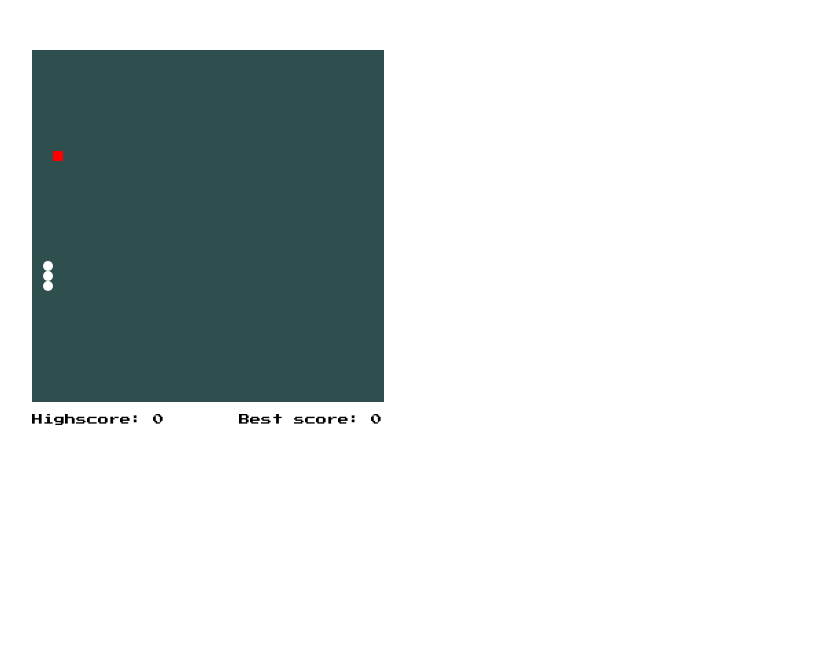
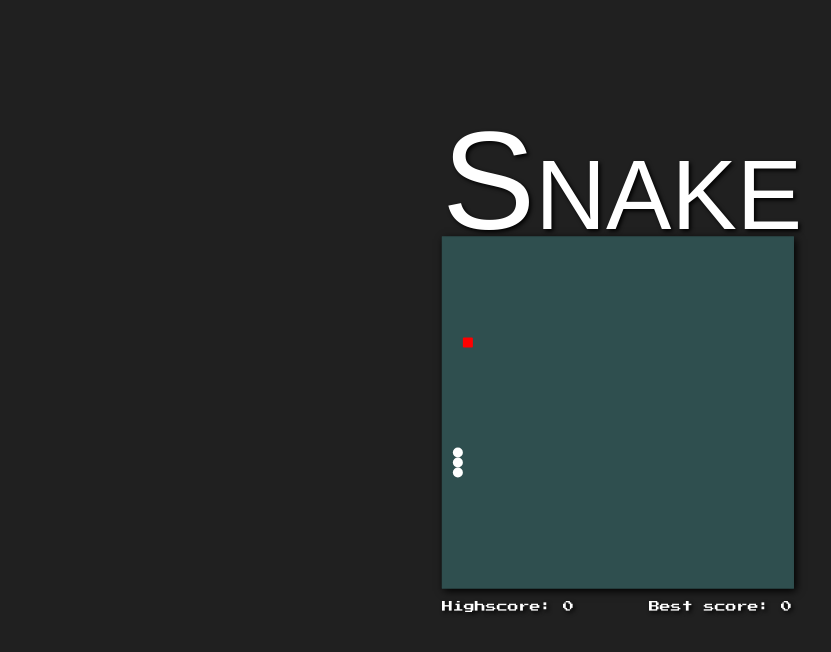
Before and after one commit to samvk/snake, a plain HTML site: page index.html in a window 1280 px wide. Shown: the whole page, without its empty margins (18-849 px from the left). Drawn offline with Linux system fonts and the light colour scheme; a web font is replaced by a local one.

Commit message:
update display

```diff
--- a/css/style.scss
+++ b/css/style.scss
@@ -2,25 +2,42 @@
 
 $boxSize: 350px;
 
+body {
+	background-color: #202020;
+}
+
+h1 {
+    font: small-caps 140px/.8 'Geo', sans-serif;
+    color: #FFFFFF;
+    text-align: center;
+    text-shadow: 2px 2px 4px #000000;
+}
+
+#game-container {
+	position: absolute;
+	top: 46%;
+	left: 50%;
+	transform: translate(-50%, -50%);
+}
+
 #box {
     $darkgreen: #2f4f4f;
+	box-shadow: 2px 2px 8px #000000;
 
 	position: relative;
 	overflow: hidden;
     background-color: $darkgreen;
     border: 1px solid $darkgreen;
-	margin: 0 auto;
-	margin-top: 50px;
-	margin-left: 50px;
 	width: $boxSize;
 	height: $boxSize;
 }
 
 #highscore-box {
 	font: 11px 'Press Start 2P', cursive;
+	text-shadow: 2px 2px 4px #000000;
+	color: white;
 	width: $boxSize;
 	margin-top: 12px;
-	margin-left: 50px;
 
 	p {
         &:first-child {
--- a/index.html
+++ b/index.html
@@ -13,6 +13,7 @@
 	<link rel="icon" href="img/icon/favicon.ico" type="image/x-icon">
 
     <!-- Custom Fonts -->
+    <link href='https://fonts.googleapis.com/css?family=Geo' rel='stylesheet' type='text/css'>
     <link href='https://fonts.googleapis.com/css?family=Press+Start+2P' rel='stylesheet' type='text/css'>
 
     <!-- Custom CSS -->
@@ -21,6 +22,10 @@
 </head>
 
 <body>
+
+	<div id="game-container">
+
+        <h1>Snake</h1>
 
 		<div id="box">
 			<div class="apple"></div>
@@ -35,6 +40,8 @@
 			<p>Best score: <span class="bestscore">0</span></p>
 		</div>
 
+	</div>
+
     <!--**************************************************-->
 
     <!-- jQuery Version 1.11.3 -->
```
Also changed, not shown: css/style.css, 1 other file. Lines whose indentation alone changed are shown as unchanged.
